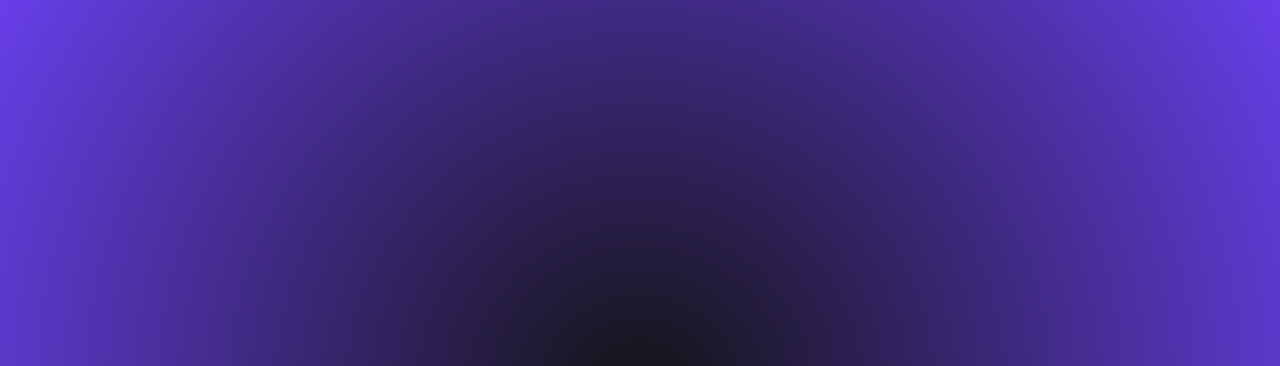
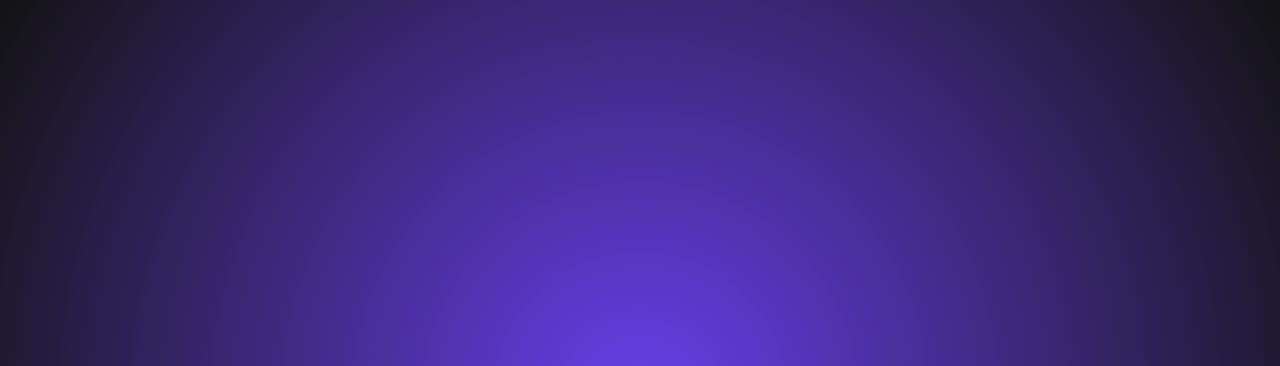
Before and after one commit to Taylorhc0/test2, a plain HTML site: page index.html in a window 1280 px wide. Shown: the top 366 px of the page. Drawn offline with Linux system fonts and the light colour scheme; a web font is replaced by a local one.

Commit message:
Update style.css

```diff
--- a/style.css
+++ b/style.css
@@ -5,7 +5,7 @@ body {
     display: flex;
     align-items: center;
     justify-content: center;
-    background: radial-gradient(circle at center, #131313, #683FEA);
+    background: radial-gradient(circle at center, #683FEA, #131313);
     color: #fff;
     font-family: 'Freckle Face', cursive;
     font-size: 3em;
```
